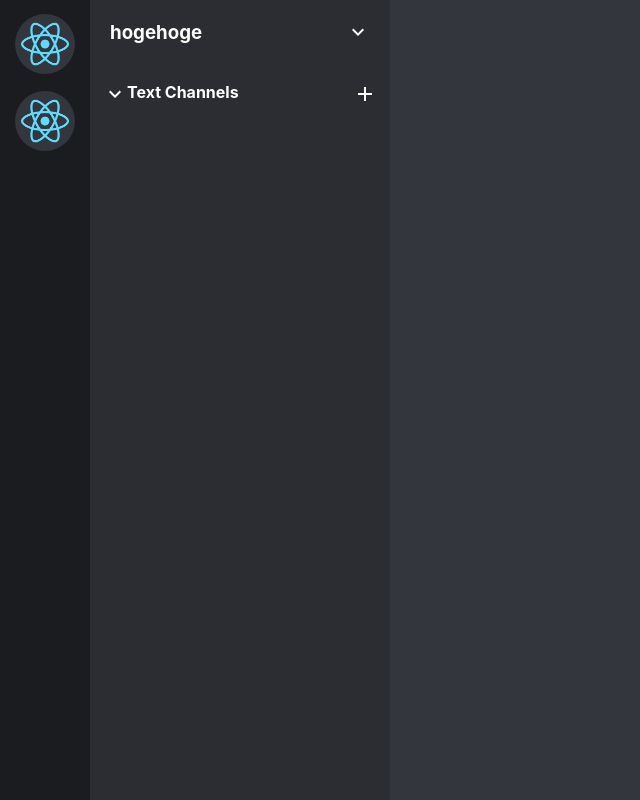
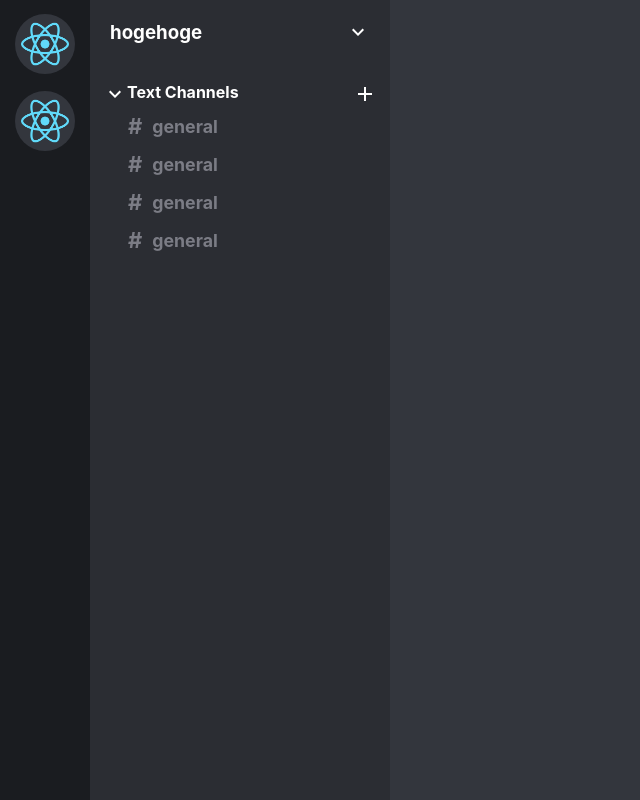
Before and after one commit to hnegishi/cln, a React (Create React App) app: page / in a window 1280 px wide. Shown: the whole page, without its empty margins (0-640 px from the left). Built offline with nearby package versions, Linux system fonts and the light colour scheme.

Commit message:
[add] sidebar channel component

```diff
--- a/src/components/Sidebar.tsx
+++ b/src/components/Sidebar.tsx
@@ -2,6 +2,7 @@ import React from 'react';
 import './Sidebar.scss';
 import ExpandMoreIcon from '@mui/icons-material/ExpandMore';
 import AddIcon from '@mui/icons-material/Add';
+import SidebarChannel from './SidebarChannel';
 
 const Sidebar = () => {
   return (
@@ -32,6 +33,13 @@ const Sidebar = () => {
             </div>
             <AddIcon className="sidebarAddIcon"/>
           </div>
+
+          <div className="sidebarChannelList">
+            <SidebarChannel />
+            <SidebarChannel />
+            <SidebarChannel />
+            <SidebarChannel />
+          </div>
         </div>
       </div>
     </div>
--- /dev/null
+++ b/src/components/SidebarChannel.scss
@@ -0,0 +1,24 @@
+.sidebarChannel {
+  padding-left: 20px;
+  margin-top: 2px;
+
+  h4 {
+    color: #7b7c85;
+    display: flex;
+    align-items: center;
+    padding: 5px;
+    font-size: 1.11rem;
+    cursor: pointer;
+
+    &:hover {
+      color: white;
+      background-color: #33363d;
+      border-radius: 8px;
+    }
+  }
+
+  .sidebarChannelHash {
+    font-size: 22px;
+    padding-right: 10px;
+  }
+}
--- /dev/null
+++ b/src/components/SidebarChannel.tsx
@@ -0,0 +1,15 @@
+import React from "react";
+import './SidebarChannel.scss';
+
+const SidebarChannel = () => {
+  return (
+    <div className="sidebarChannel">
+      <h4>
+        <span className="sidebarChannelHash">#</span>
+        general
+      </h4>
+    </div>
+  );
+};
+
+export default SidebarChannel;
```
